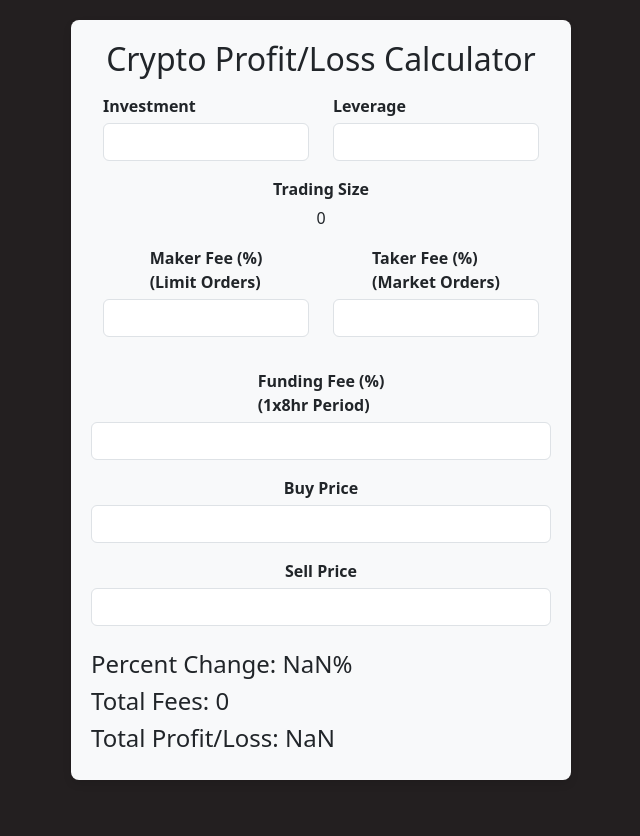
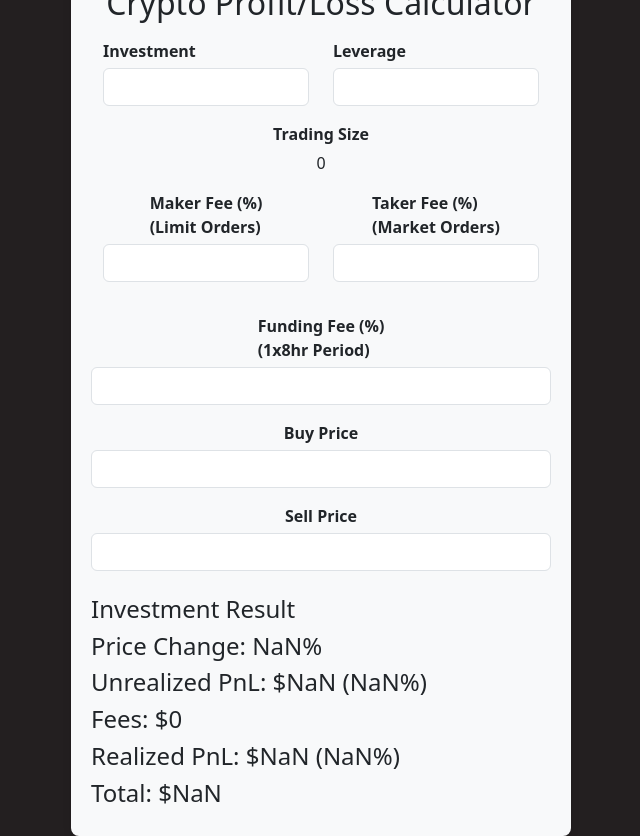
Before and after one commit to nsay/crypto-stocks-calculator, a React (Vite) app: page / in a window 1280 px wide. Shown: the whole page, without its empty margins (319-959 px from the left). Before the commit the page ends 800 px from the top, so only its background shows below. Built offline with nearby package versions, Linux system fonts and the light colour scheme.

Commit message:
fixed calculations

```diff
--- a/src/App.tsx
+++ b/src/App.tsx
@@ -9,43 +9,63 @@ const App: React.FC = () => {
   const [investment, setInvestment] = useState<number | string>("");
   const [leverage, setLeverage] = useState<number | string>("");
   const [tradingSize, setTradingSize] = useState<number | string>("");
+
   const [makerFee, setMakerFee] = useState<number | string>("");
   const [takerFee, setTakerFee] = useState<number | string>("");
   const [fundingFee, setFundingFee] = useState<number | string>("");
+  const [totalFees, setTotalFees] = useState<number>(0);
+
   const [buyPrice, setBuyPrice] = useState<number | string>("");
   const [sellPrice, setSellPrice] = useState<number | string>("");
-  const [totalFees, setTotalFees] = useState<number | null>(null);
-  const [percent, setPercent] = useState<number | null>(null);
-  const [result, setResult] = useState<number | null>(null);
 
+  const [priceChange, setPriceChange] = useState<number>(0);
+  const [unrealizedPriceChange, setUnrealizedPriceChange] = useState<number>(0);
+  const [unrealizedPnl, setUnrealizedPnl] = useState<number>(0);
+  const [realizedPriceChange, setRealizedPriceChange] = useState<number>(0);
+  const [realizedPnl, setRealizedPnl] = useState<number>(0);
+  const [result, setResult] = useState<number>(0);
   useEffect(() => {
 
-    //set fee decimals
+    //calculate fee
     const makerFeeDecimal = makerFee !== "" ? Number(makerFee) : 0;
     const takerFeeDecimal = takerFee !== "" ? Number(takerFee) : 0;
-    const fee = makerFee !== "" ? makerFeeDecimal : takerFeeDecimal;
-    const fundingFeeDecimal = Number(fundingFee);
+    const calculatedMakerTakerFee = makerFee !== "" ? makerFeeDecimal : takerFeeDecimal;
 
     //calculate trading size
     const calculatedTradingSize = Number(investment) * Number(leverage);
     setTradingSize(calculatedTradingSize);
 
     //calculate totals fees
-    const openFee = calculatedTradingSize * fee/100;
-    const totalFundingFee = calculatedTradingSize * fundingFeeDecimal/100;
-    const closingFee = calculatedTradingSize * fee/100;
-    const totalFees = openFee + totalFundingFee + closingFee;
-    setTotalFees(totalFees);
+    const totalOpenFee = (calculatedTradingSize * calculatedMakerTakerFee)/100;
+    const totalFundingFee = (calculatedTradingSize * Number(fundingFee))/100;
+    const totalClosingFee = (calculatedTradingSize * calculatedMakerTakerFee)/100;
+    const calculatedTotalFees = totalOpenFee + totalFundingFee + totalClosingFee;
+    setTotalFees(calculatedTotalFees);
 
-    //calculate totals profit/loss
-    const percentChange = ((Number(sellPrice) - Number(buyPrice)) / Math.abs(Number(buyPrice))) * 100;
-    setPercent(percentChange);
+    //calculate the percentage difference of buy and sell price
+    const calculatedPriceChange = ((Number(sellPrice) - Number(buyPrice))/Number(buyPrice))*100
+    setPriceChange(Number(calculatedPriceChange.toFixed(2)));
 
-    //calculate totals profit/loss
-    const pl = (Number(sellPrice) / Number(buyPrice)) * 100;
-    const totalProfitLoss = pl - totalFees;
+    //calculate unrealized pnl percentage
+    const calculatedUnrealizedPriceChange = ((calculatedPriceChange * Number(leverage)))/100 * Number(investment);
+    setUnrealizedPriceChange(Number(calculatedUnrealizedPriceChange.toFixed(2)));
 
-    setResult(totalProfitLoss);
+    //calculate unrealized pnl
+    const calculatedUnrealized = (Number(investment) * calculatedUnrealizedPriceChange)/100;
+    setUnrealizedPnl(Number(calculatedUnrealized.toFixed(2)));
+
+    //calculate realized pnl percentage
+    const calculatedRealizedPriceChange = ((calculatedPriceChange * Number(leverage)))/100 * Number(investment) - calculatedTotalFees;
+    setRealizedPriceChange(Number(calculatedRealizedPriceChange.toFixed(2)));
+
+    //calculate realized pnl
+    const calculatedRealized = (Number(investment) * calculatedUnrealizedPriceChange)/100 - calculatedTotalFees;
+    setRealizedPnl(Number(calculatedRealized.toFixed(2)));
+
+    //calculate result
+    const calculatedResult = Number(investment) + Number(calculatedRealized);
+    setResult(Number(calculatedResult.toFixed(2)));
+
   }, [investment, leverage, tradingSize, makerFee, takerFee, fundingFee, buyPrice, sellPrice]);
 
   const handleMakerFeeChange = (e: React.ChangeEvent<HTMLInputElement>) => {
@@ -160,9 +180,12 @@ const App: React.FC = () => {
         </div>
 
         <div className="mt-4">
-          <h4>Percent Change: {percent}%</h4>
-          <h4>Total Fees: {totalFees}</h4>
-          <h4>Total Profit/Loss: {result}</h4>
+          <h4>Investment Result</h4>
+          <h4>Price Change: {priceChange}%</h4>
+          <h4>Unrealized PnL: ${unrealizedPnl} ({unrealizedPriceChange}%)</h4>
+          <h4>Fees: ${totalFees}</h4>
+          <h4>Realized PnL: ${realizedPnl} ({realizedPriceChange}%)</h4>
+          <h4>Total: ${result}</h4>
         </div>
       </div>
     </Container>
```
